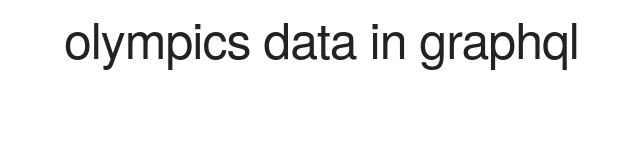
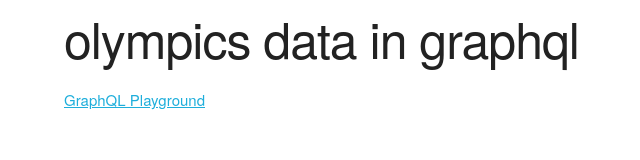
Before and after one commit to EvilScott/olympics, a website: page src/public/index.html in a window 1280 px wide. Shown: the whole page, without its empty margins (96-736 px from the left). Drawn offline with nearby package versions, Linux system fonts and the light colour scheme.

Commit message:
add content to readme and page

```diff
--- a/src/public/index.html
+++ b/src/public/index.html
@@ -7,6 +7,9 @@
 <body>
     <div class="container">
         <h1>olympics data in graphql</h1>
+        <p>
+            <a href="/graphql">GraphQL Playground</a>
+        </p>
     </div>
 </body>
 </html>
```
Also changed, not shown: README.md.
